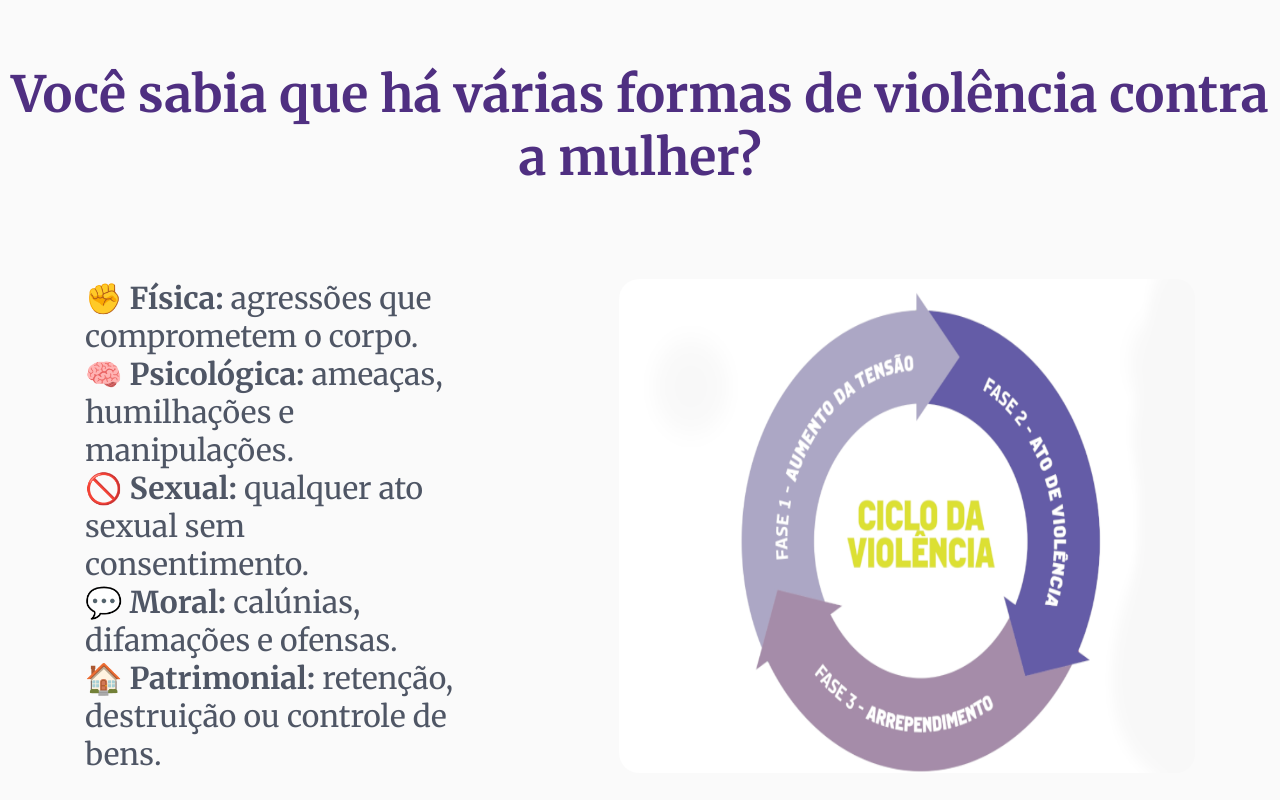
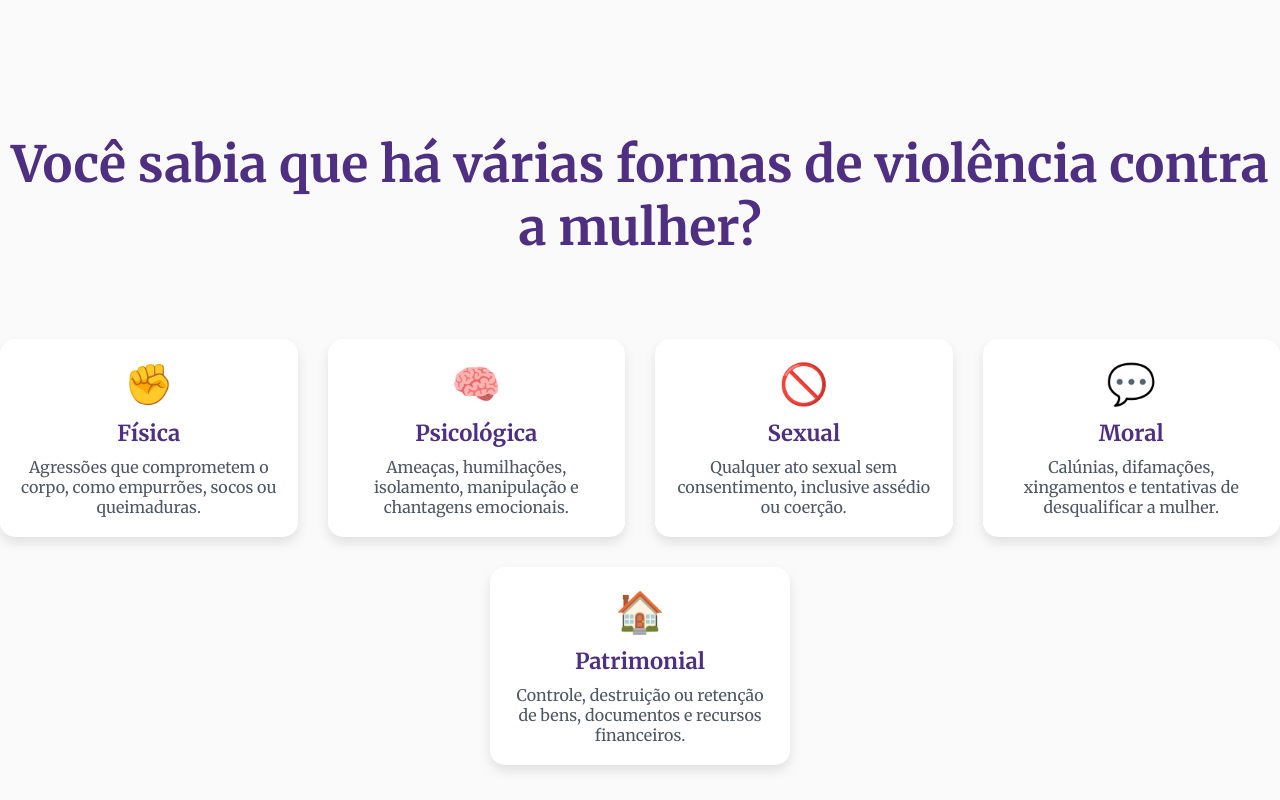
Before and after one commit to ThiagoCruz00/CIEE_Escuta_Lilas, a plain HTML site: page index.html in a window 1280 px wide. Shown: the part 2320-3120 px from the top of the page. Drawn offline with Linux system fonts and the light colour scheme.

Commit message:
feat: Criação dos Cards refente a violências

```diff
--- a/index.html
+++ b/index.html
@@ -47,30 +47,50 @@
     <main class="violencia">
       <h1>Você sabia que há várias formas de violência contra a mulher?</h1>
 
-      <div class="hero-violencia">
-        <ul class="violencias">
-          <li>
-            <span class="icon">✊</span> <strong>Física:</strong> agressões que
-            comprometem o corpo.
-          </li>
-          <li>
-            <span class="icon">🧠</span> <strong>Psicológica:</strong> ameaças,
-            humilhações e manipulações.
-          </li>
-          <li>
-            <span class="icon">🚫</span> <strong>Sexual:</strong> qualquer ato
-            sexual sem consentimento.
-          </li>
-          <li>
-            <span class="icon">💬</span> <strong>Moral:</strong> calúnias,
-            difamações e ofensas.
-          </li>
-          <li>
-            <span class="icon">🏠</span> <strong>Patrimonial:</strong> retenção,
-            destruição ou controle de bens.
-          </li>
-        </ul>
-        <img src="/src/assets/img/violencia.png" alt="" />
+      <div class="tipos-violencia">
+        <div class="card-violencia fisica">
+          <span>✊</span>
+          <h3>Física</h3>
+          <p>
+            Agressões que comprometem o corpo, como empurrões, socos ou
+            queimaduras.
+          </p>
+        </div>
+
+        <div class="card-violencia psicologica">
+          <span>🧠</span>
+          <h3>Psicológica</h3>
+          <p>
+            Ameaças, humilhações, isolamento, manipulação e chantagens
+            emocionais.
+          </p>
+        </div>
+
+        <div class="card-violencia sexual">
+          <span>🚫</span>
+          <h3>Sexual</h3>
+          <p>
+            Qualquer ato sexual sem consentimento, inclusive assédio ou coerção.
+          </p>
+        </div>
+
+        <div class="card-violencia moral">
+          <span>💬</span>
+          <h3>Moral</h3>
+          <p>
+            Calúnias, difamações, xingamentos e tentativas de desqualificar a
+            mulher.
+          </p>
+        </div>
+
+        <div class="card-violencia patrimonial">
+          <span>🏠</span>
+          <h3>Patrimonial</h3>
+          <p>
+            Controle, destruição ou retenção de bens, documentos e recursos
+            financeiros.
+          </p>
+        </div>
       </div>
     </main>
 
@@ -78,11 +98,7 @@
       <h1>Canais Oficiais de Denúncia</h1>
 
       <div class="canais-denuncias">
-        <a
-          href="#"
-          target="_blank"
-          class="btn ligue180"
-        >
+        <a href="#" target="_blank" class="btn ligue180">
           📞 Ligue 180 <br />
           <small
             >Central de Atendimento à Mulher (24h, anônimo e gratuito)</small
--- a/src/assets/style/style.css
+++ b/src/assets/style/style.css
@@ -114,40 +114,57 @@ button:hover {
   width: 35%;
 }
 
+.tipos-violencia {
+  display: flex;
+  flex-wrap: wrap;
+  justify-content: center;
+  gap: 30px;
+  margin-top: 50px;
+}
+
+.card-violencia {
+  flex: 1 1 250px;
+  max-width: 300px;
+  background: white;
+  padding: 20px;
+  border-radius: 15px;
+  text-align: center;
+  box-shadow: 0 6px 12px rgba(0,0,0,0.1);
+  transition: transform 0.3s;
+}
+
+.card-violencia span {
+  font-size: 40px;
+  display: block;
+  margin-bottom: 10px;
+}
+
+.card-violencia h3 {
+  color: var(--roxo-primario);
+  font-size: 22px;
+  margin-bottom: 10px;
+}
+
+.card-violencia p {
+  font-size: 16px;
+  color: var(--texto);
+}
+
+.card-violencia:hover {
+  transform: translateY(-8px) scale(1.05);
+}
+
 .violencia {
   background-color: var(--fundo);
-  padding-top: 130px;
-  padding-bottom: 130px;
+  padding-top: 200px;
+  padding-bottom: 200px;
   text-align: center;
 }
 
 .violencia > h1 {
   color: var(--roxo-primario);
   font-size: 50px;
-}
-
-.hero-violencia {
-  display: flex;
-  justify-content: center;
-  gap: 150px;
-
-  padding-top: 90px;
-}
-
-.hero-violencia > img {
-  width: 45%;
-  border-radius: 20px;
-}
-
-.violencias {
-  display: flex;
-  flex-direction: column;
-  align-items: center;
-
-  text-align: left;
-  color: var(--texto);
-  font-size: 30px;
-  width: 30%;
+  padding-bottom: 30px;
 }
 
 .denuncias {
@@ -316,29 +333,33 @@ footer {
     text-align: justify;
   }
 
-  .hero-violencia {
-    flex-direction: column;
-    gap: 20px;
-    padding-top: 40px;
-  }
-
-  .hero-violencia > img {
-    width: 90%;
-  }
-
-  .hero-violencia{
-    align-items: center;
-  }
-
   .violencia{
     padding-top: 100px;
     padding-bottom: 100px;
   }
 
-  .violencias {
-    width: 100%;
-    font-size: 16px;
-    padding: 0 15px;
+  .tipos-violencia {
+    flex-direction: column;
+    align-items: center;
+    gap: 20px;
+  }
+
+  .card-violencia {
+    width: 90%;
+    max-width: 100%;
+    padding: 40px;
+  }
+
+  .card-violencia > h3 {
+    font-size: 18px;
+  }
+
+  .card-violencia > p {
+    font-size: 14px;
+  }
+
+  .card-violencia > span {
+    font-size: 32px;
   }
 
   .denuncias{
```
